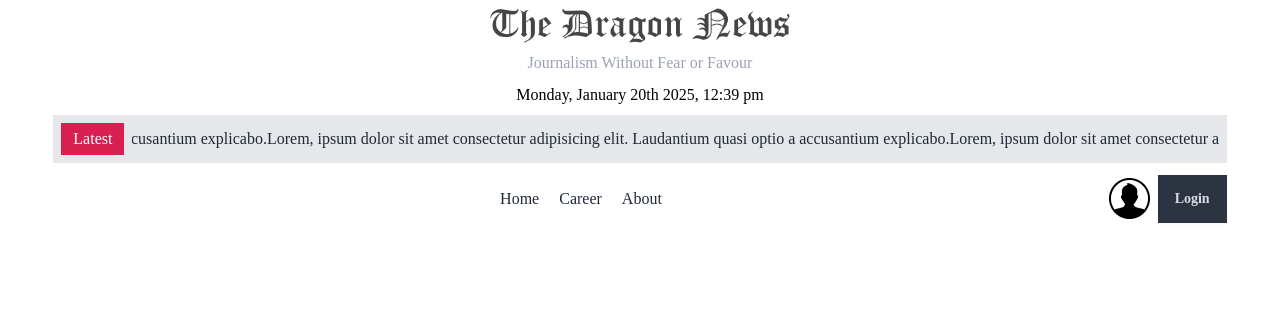
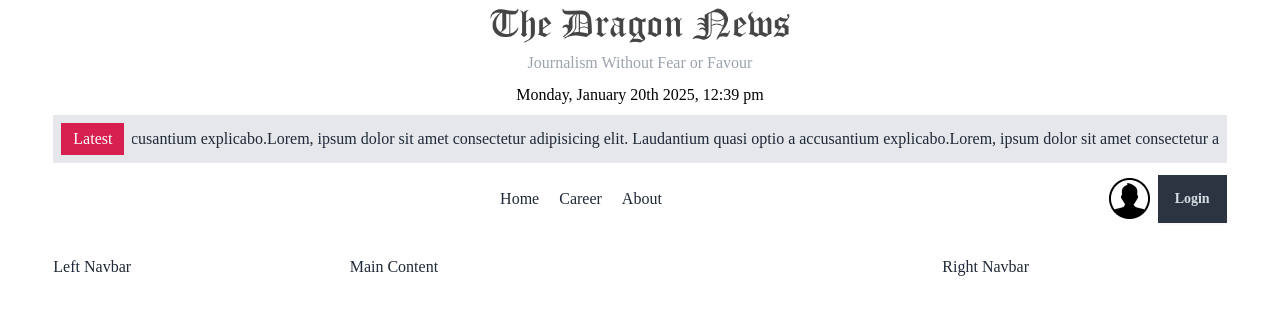
Before and after one commit to MirazZim/Dragon-News, a React (Vite) app: page / in a window 1280 px wide. Shown: the top 314 px of the page. Built offline with nearby package versions, Linux system fonts and the light colour scheme.

Commit message:
Setted up main layout

```diff
--- a/src/Layouts/HomeLayout.jsx
+++ b/src/Layouts/HomeLayout.jsx
@@ -11,11 +11,17 @@ const HomeLayout = () => {
                 <section className="w-11/12 mx-auto">
                     <LatestNews></LatestNews>
                 </section>
+            </header>
 
-                <section className="w-11/12 mx-auto py-3">
-                    <Navbar></Navbar>
-                </section>
-            </header>
+            <nav className="w-11/12 mx-auto py-3">
+                <Navbar></Navbar>
+            </nav>
+
+            <main className="w-11/12 mx-auto pt-5 grid md:grid-cols-12 gap-3">
+                <aside className="left col-span-3">Left Navbar</aside>
+                <section className="col-span-6">Main Content</section>
+                <aside className="right col-span-3">Right Navbar</aside>
+            </main>
 
         </div>
     );
```
